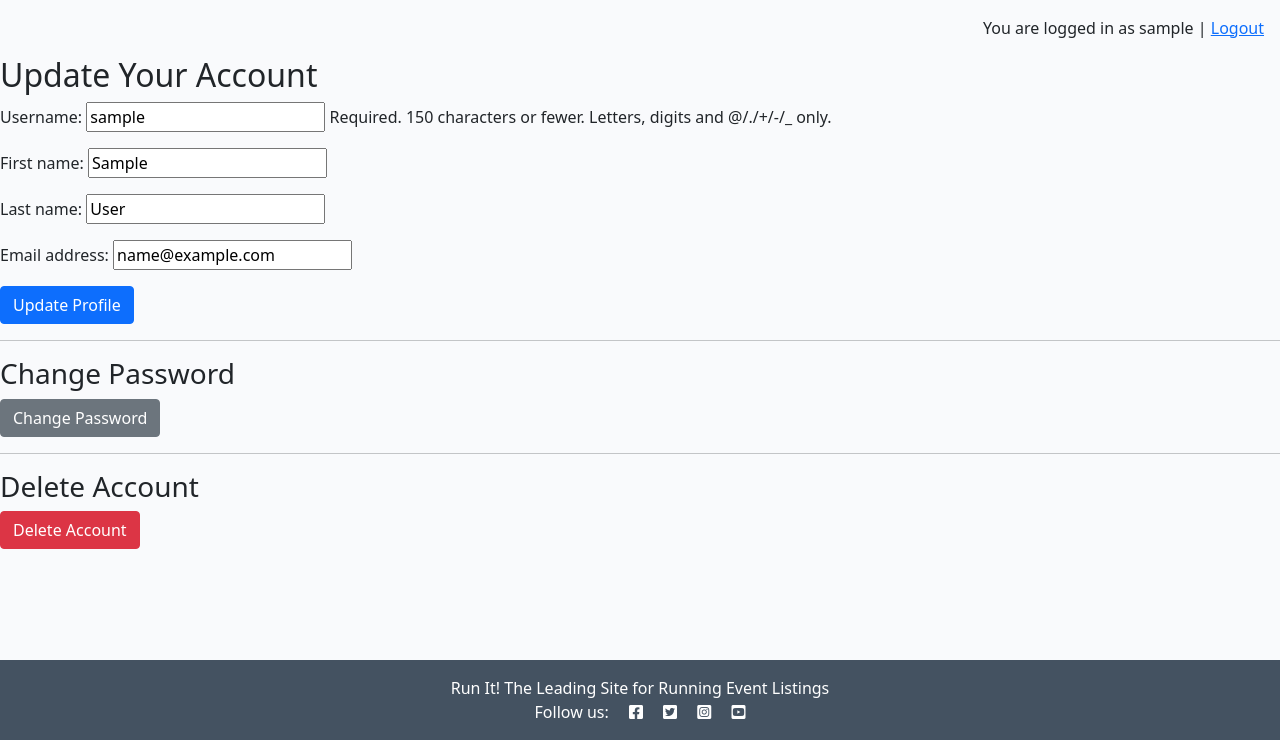
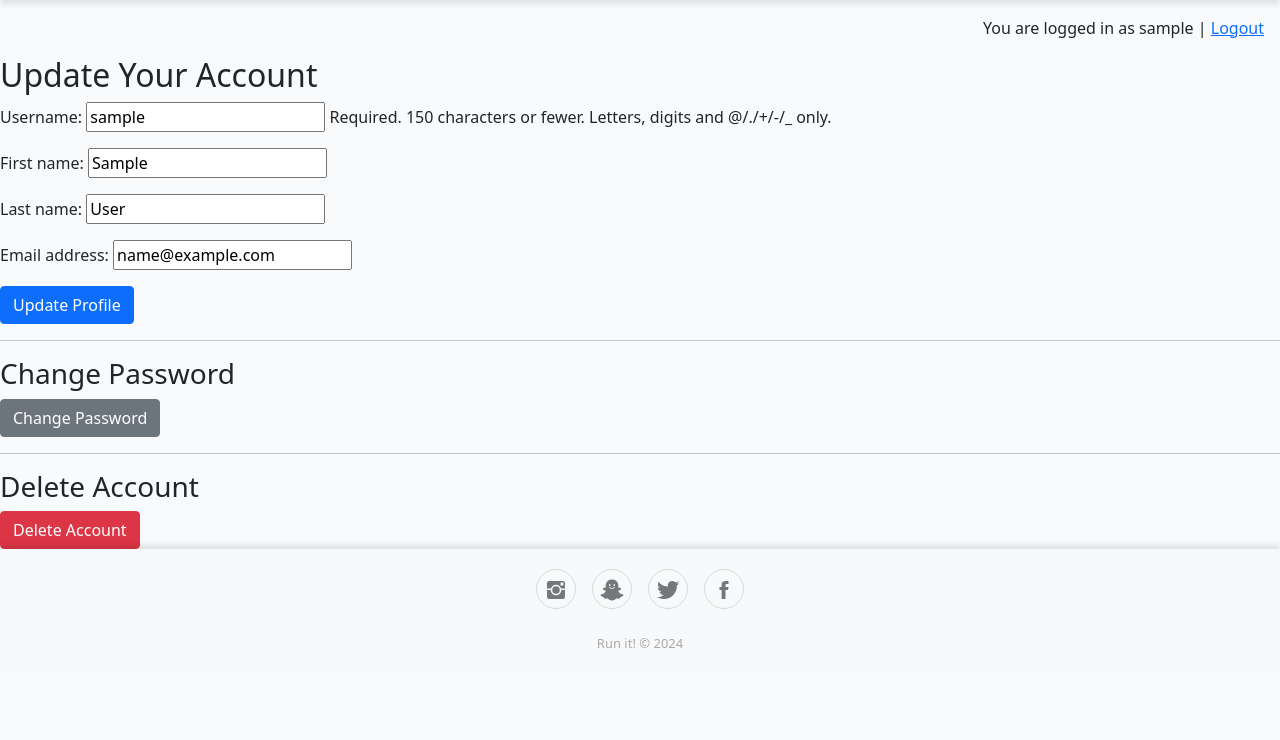
Before and after one commit to jdohertydev/runit, a Django app: page /accounts/account/update/ in a window 1280 px wide. Shown: the part 60-800 px from the top of the page. Run offline with Django 4.2, Linux system fonts and the light colour scheme; the visitor is signed in with stand-in values (Sample User, id 1).

Commit message:
Update header and footer style

```diff
--- a/static/css/style.css
+++ b/static/css/style.css
@@ -186,7 +186,7 @@ body {
     display: inline-block;
 }
 
-//* Add style to event post */
+/* Add style to event post */
 
 * {
     box-sizing: border-box; /* Include padding and border in the element's total width and height */
@@ -248,3 +248,78 @@ body {
     flex-direction: column;
     justify-content: space-between;
 }
+
+
+/* header */
+
+.navbar {
+    background-color: #f8f9fa;
+    box-shadow: 0 4px 6px rgba(0, 0, 0, 0.1);
+}
+
+/* footer */
+
+.footer-basic {
+    padding:20px 0;
+    background-color:#ffffff;
+    color:#4b4c4d;
+  }
+
+  .footer-basic ul {
+    padding:0;
+    list-style:none;
+    text-align:center;
+    font-size:18px;
+    line-height:1.6;
+    margin-bottom:0;
+  }
+
+  .footer-basic li {
+    padding:0 10px;
+  }
+
+  .footer-basic ul a {
+    color:inherit;
+    text-decoration:none;
+    opacity:0.8;
+  }
+
+  .footer-basic ul a:hover {
+    opacity:1;
+  }
+
+  .footer-basic .social {
+    text-align:center;
+    padding-bottom:25px;
+  }
+
+  .footer-basic .social > a {
+    font-size:24px;
+    width:40px;
+    height:40px;
+    line-height:40px;
+    display:inline-block;
+    text-align:center;
+    border-radius:50%;
+    border:1px solid #ccc;
+    margin:0 8px;
+    color:inherit;
+    opacity:0.75;
+  }
+
+  .footer-basic .social > a:hover {
+    opacity:0.9;
+  }
+
+  .footer-basic .copyright {
+    /* margin-top:15px; */
+    text-align:center;
+    font-size:13px;
+    color:#aaa;
+    margin-bottom:0;
+  }
+
+  .footer-spacer {
+    background-color: #f8f9fa;
+    box-shadow: 0 -4px 6px rgba(0, 0, 0, 0.1);
+  }
--- a/templates/base.html
+++ b/templates/base.html
@@ -17,6 +17,7 @@
     <link href="https://fonts.googleapis.com/css2?family=Lato:wght@300;700&display=swap" rel="stylesheet">
     <!-- Font Awesome CSS -->
     <link rel="stylesheet" href="https://cdnjs.cloudflare.com/ajax/libs/font-awesome/5.15.3/css/all.min.css">
+    <link rel="stylesheet" href="https://cdnjs.cloudflare.com/ajax/libs/ionicons/2.0.1/css/ionicons.min.css">
     <!-- Bootstrap CSS -->
     <link href="https://cdn.jsdelivr.net/npm/bootstrap@5.0.1/dist/css/bootstrap.min.css" rel="stylesheet" integrity="sha384-+0n0xVW2eSR5OomGNYDnhzAbDsOXxcvSN1TPprVMTNDbiYZCxYbOOl7+AMvyTG2x" crossorigin="anonymous">
     <!-- Custom CSS -->
@@ -85,7 +86,14 @@
     </main>
 
     <!-- Footer -->
-    <footer class="footer mt-auto py-3 dark-bg">
+
+    <div class="footer-basic footer-spacer">
+        <footer>
+            <div class="social"><a href="#"><i class="icon ion-social-instagram"></i></a><a href="#"><i class="icon ion-social-snapchat"></i></a><a href="#"><i class="icon ion-social-twitter"></i></a><a href="#"><i class="icon ion-social-facebook"></i></a></div>
+            <p class="copyright">Run it! © 2024</p>
+        </footer>
+
+    <!-- <footer class="footer mt-auto py-3 dark-bg">
         <p class="m-0 text-center text-white">Run It! The Leading Site for Running Event Listings</p>
         <p class="m-0 text-center text-white">Follow us:
             <i class="fab fa-facebook-square ms-3"></i>
@@ -93,7 +101,7 @@
             <i class="fab fa-instagram-square ms-3"></i>
             <i class="fab fa-youtube-square ms-3"></i>
         </p>
-    </footer>
+    </footer> -->
 
     <script src="https://cdn.jsdelivr.net/npm/bootstrap@5.0.1/dist/js/bootstrap.bundle.min.js" integrity="sha384-gtEjrD/SeCtmISkJkNUaaKMoLD0//ElJ19smozuHV6z3Iehds+3Ulb9Bn9Plx0x4" crossorigin="anonymous"></script>
     {% block extras %}
```
